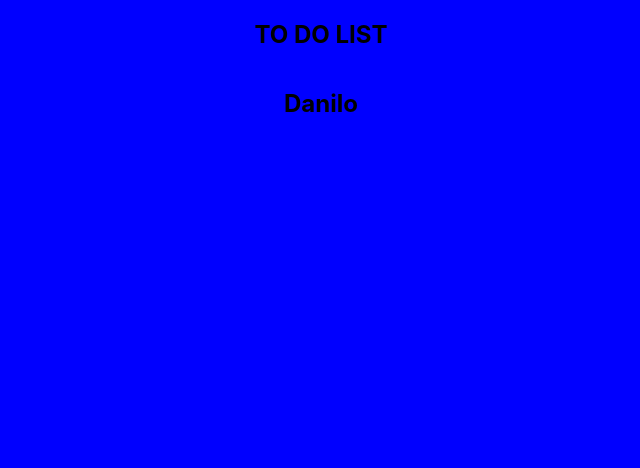
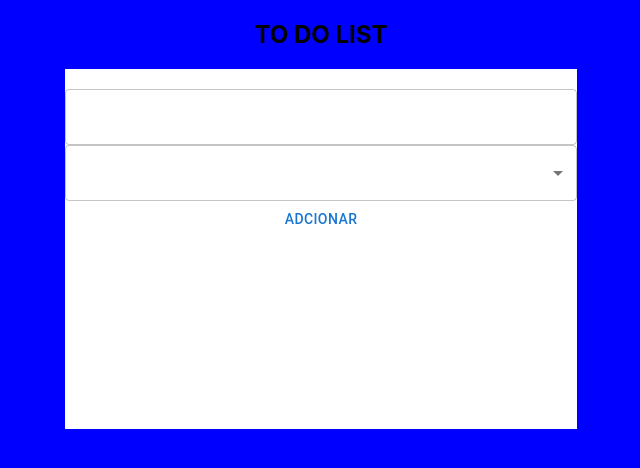
Before and after one commit to HerickDan/To-Do-List, a React (Create React App) app: page / in a window 1280 px wide. Shown: the top 468 px of the page, without its empty margins (319-959 px from the left). Built offline with nearby package versions, Linux system fonts and the light colour scheme.

Commit message:
comecando a construir o formulário

```diff
--- a/src/components/Section/index.tsx
+++ b/src/components/Section/index.tsx
@@ -1,8 +1,9 @@
 import { ReactNode, useState } from "react";
 import styled from "styled-components";
 import { Task } from "../Task";
-import { Box, FormGroup } from "@mui/material";
+import { Box, Button, FormGroup, Menu, MenuItem, Select, TextField } from "@mui/material";
 import { FORMERR } from "dns";
+import { ListSection } from "../Box";
 
 const Section = styled.section`
     width: 100vw;
@@ -26,16 +27,28 @@ export const Sectionlist = () => {
   return (
     <Section>
       <h1>TO DO LIST</h1>
-      <Box>
-        <form>
-            <FormGroup/>
-
-        </form>
-        <h2>Danilo</h2>
+      <ListSection>
+            <FormGroup>
+              <TextField/>
+              <Select>
+                <MenuItem>
+                  Alta
+                </MenuItem>
+                <MenuItem>
+                  Média
+                </MenuItem>
+                <MenuItem>
+                  Baixa
+                </MenuItem>
+              </Select>
+              <Button>
+                Adcionar
+              </Button>
+            </FormGroup>
         {taskList.map((item, key) => (
           <Task key={id} />
         ))}
-      </Box>
+      </ListSection>
     </Section>
   );
 };
--- a/src/components/Task/index.tsx
+++ b/src/components/Task/index.tsx
@@ -8,7 +8,7 @@ export const Task = () => {
         <input type="radio" id="task-1" name="task" value="Teste" />
         <label htmlFor="task-1">Teste</label>
         </div>
-        <Chip label="Clickable" />
+        <Chip label="Clickable"  />
     </article>
   );
 };
```
